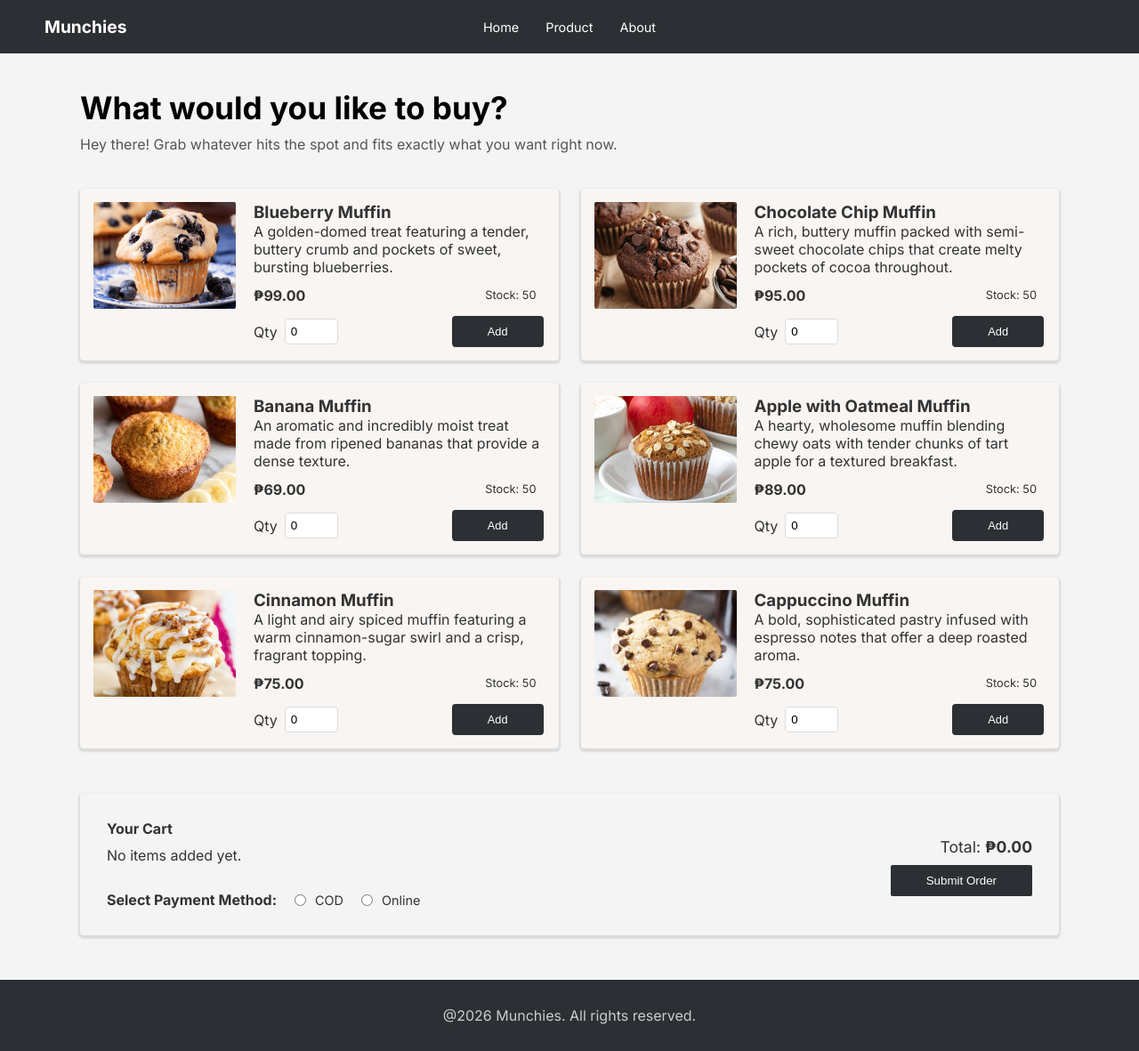
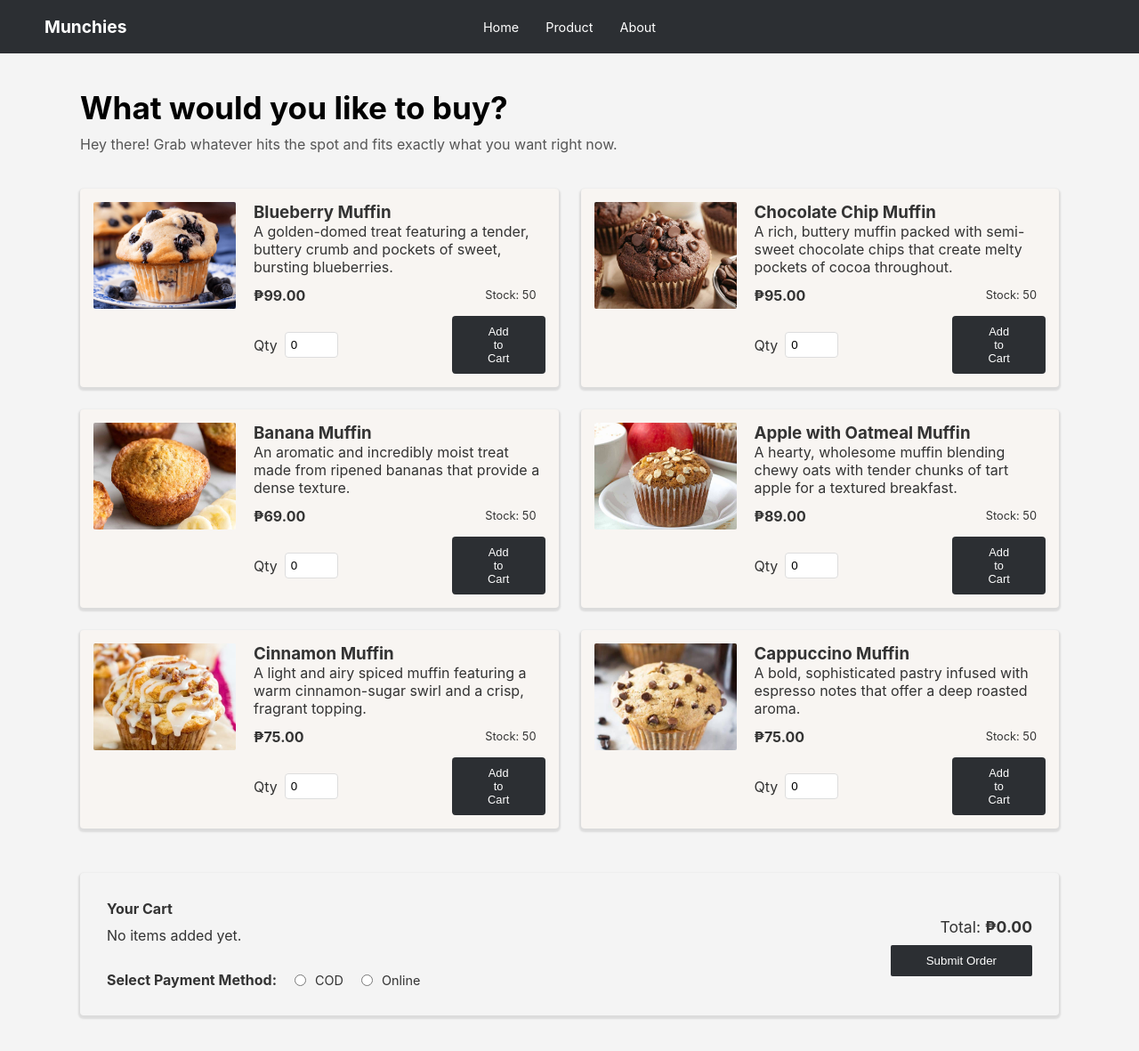
Before and after one commit to Distinct714/Munchies, a PHP site: page /product.php in a window 1280 px wide. Shown: the top 1181 px of the page at 89% size. Run offline with PHP 8.4, Linux system fonts and the light colour scheme.

Commit message:
Update page title and button text in product.php

```diff
--- a/Munchies/product.php
+++ b/Munchies/product.php
@@ -1,4 +1,4 @@
-<?php
+<?php // PHP BACKEND FOR HANDLING MUNCHIES LOGIC SYSTEM
 
 session_start(); // Starts the session to track the cart and user data.
 
@@ -84,9 +84,8 @@ foreach ($_SESSION['cart'] as $id => $qty) {
 <head>
     <meta charset="UTF-8">
     <meta name="viewport" content="width=device-width, initial-scale=1.0">
-    <title>Buy - Munchies</title>
+    <title>Order | Munchies</title>
     <link rel="stylesheet" href="static/style3.css">
-    <link href="https://fonts.googleapis.com/css2?family=Inter:wght@400;500;600;700&display=swap" rel="stylesheet">
 </head>
 <body>
 
@@ -137,7 +136,7 @@ foreach ($_SESSION['cart'] as $id => $qty) {
                                     <?php echo $stock === 0 ? 'disabled' : ''; ?>
                                 >
                                 <button type="submit" name="add_to_cart" value="<?php echo $productId; ?>" class="add-btn" <?php echo $stock === 0 ? 'disabled' : ''; ?>>
-                                    Add
+                                    Add to Cart
                                 </button>
                             </div>
                         </div>
```
